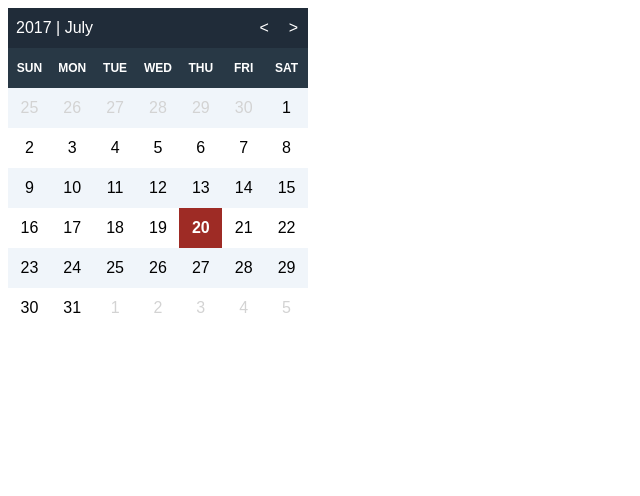
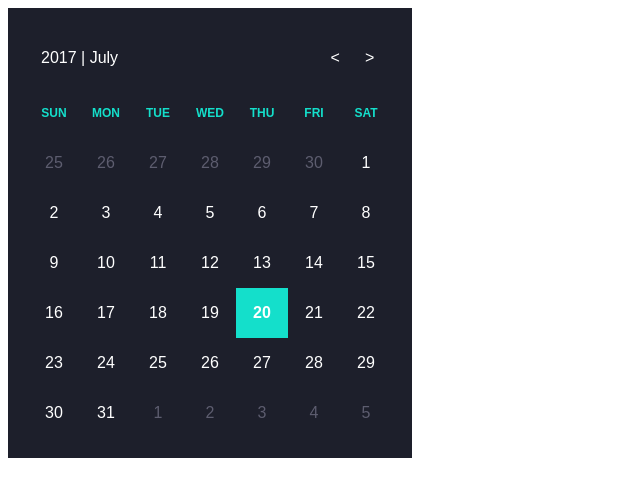
Before and after one commit to ogabrielp/angular-calendar-widget, a website: page index.htm in a window 1280 px wide. Shown: the whole page, without its empty margins (0-640 px from the left). Drawn offline with nearby package versions, Linux system fonts and the light colour scheme.

Commit message:
Change the calendar theme

```diff
--- a/css/style.css
+++ b/css/style.css
@@ -1,15 +1,17 @@
 div#angular-flat-calendar {
   display: inline-block;
-  width: 300px;
   font-family: 'Quicksand', sans-serif;
+  background: #1D1F2B;
+  padding: 20px;
 }
 
 div#angular-flat-calendar div#calendar-header {
-  background: #202C39;
+  background: #1D1F2B;
   color: white;
   height: 40px;
   cursor: pointer;
   line-height: 40px;
+  padding: 10px 5px;
 }
 
 div#angular-flat-calendar div#calendar-header-month-year-container {
@@ -22,7 +24,7 @@ div#angular-flat-calendar div#calendar-header-month-year-container {
 div#angular-flat-calendar div#calendar-header-month-year-container:hover,
 div#angular-flat-calendar div#calendar-header-previous-month:hover,
 div#angular-flat-calendar div#calendar-header-next-month:hover {
-  background: #343F4B;
+  background: #2D2F3B;
 }
 
 div#angular-flat-calendar div#calendar-header-previous-month,
@@ -31,19 +33,18 @@ div#angular-flat-calendar div#calendar-header-next-month {
   text-align: center;
 }
 
-div#angular-flat-calendar .disabled {
-  color: lightgray;
+div#angular-flat-calendar div#calendar-days table tr td.calendar-day.disabled {
+  color: #5D5D6F;
 }
 
-div#angular-flat-calendar .calendar-day-today {
-  color: #9E2B25;
-  //border: 1px solid blue;
+div#angular-flat-calendar tr.calendar-days-week td.calendar-day.calendar-day-today {
+  color: #14DFCB;
   font-weight: bold;
 }
 
 div#angular-flat-calendar td {
-  width: 40px;
-  height: 40px;
+  width: 50px;
+  height: 50px;
   text-align: center;
 }
 
@@ -56,29 +57,30 @@ div#angular-flat-calendar tr#calendar-days-weekdays-name {
   font-size: 12px;
   font-weight: 700;
   text-transform: uppercase;
-  background: #283845;
-  color: white;
+  background: #1D1F2B;
+  color: #14DFCB;
 }
 
 div#angular-flat-calendar tr.calendar-days-week:nth-child(even) {
-  background: #F0F5FA;
+  background: #1D1F2B;
 }
 
 div#angular-flat-calendar tr.calendar-days-week:nth-child(odd) {
-  background: #FFF;
+  background: #1D1F2B;
 }
 
 div#angular-flat-calendar tr.calendar-days-week td.calendar-day {
   //border-radius: 50px;
+  color: white;
   cursor: pointer;
 }
 
 div#angular-flat-calendar tr.calendar-days-week td.calendar-day:hover {
-  background-color: rgba(0, 0, 255, 0.1);
+  background-color: #2B2B3F;
 }
 
 div#angular-flat-calendar tr.calendar-days-week td.calendar-day.selected {
-  background-color: #9E2B25;
+  background-color: #14DFCB;
   color: white;
 }
 
```
